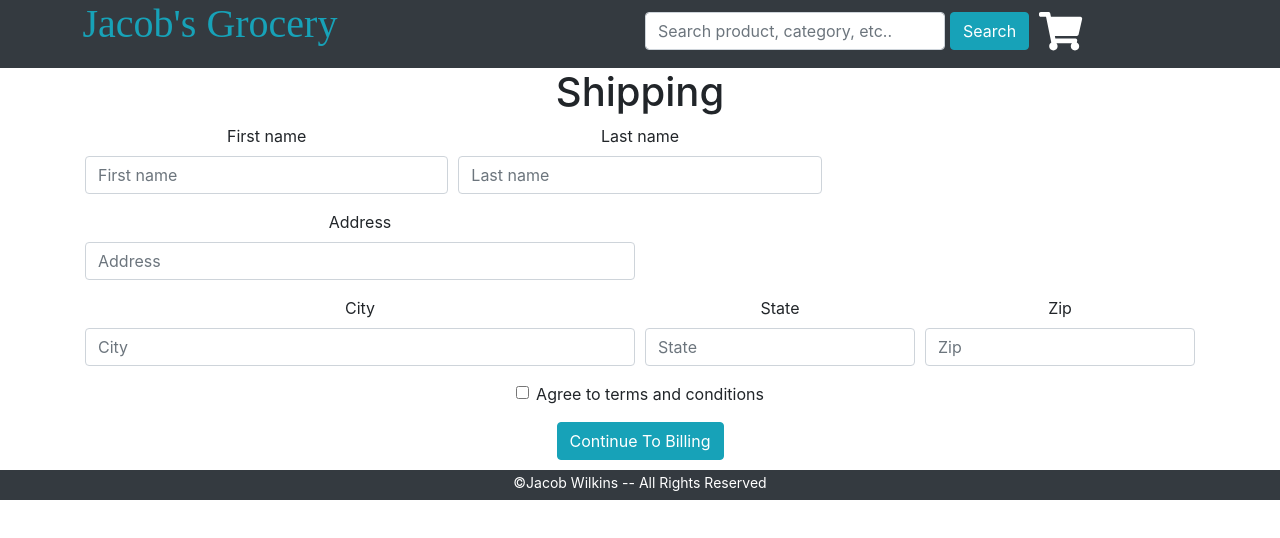
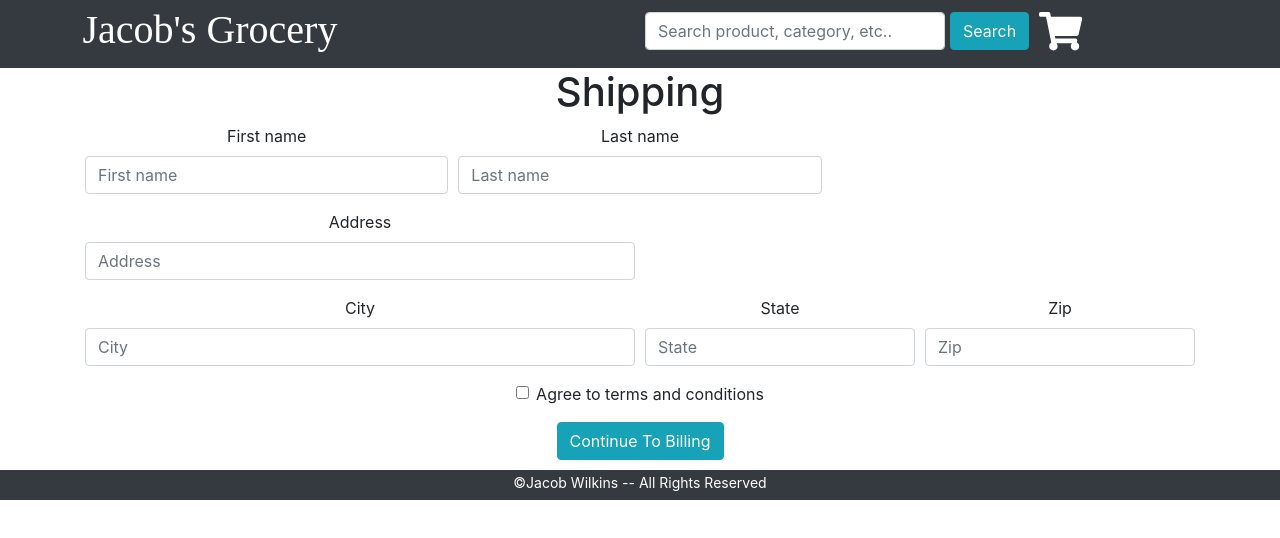
Before and after one commit to JacobAWilkins/capstone-1, a React (Create React App) app in the folder inv-man-sys/: page /shipping in a window 1280 px wide. Shown: the top 538 px of the page. Built offline with nearby package versions, Linux system fonts and the light colour scheme.

Commit message:
Added comments to various files and updated UPER

```diff
--- a/inv-man-sys/src/App.css
+++ b/inv-man-sys/src/App.css
@@ -13,6 +13,7 @@ footer {
   background-color: #343a40;
   color: white;
   margin-top: 10px;
+  margin-bottom: 0px;
 }
 
 ul {
--- a/inv-man-sys/src/App.js
+++ b/inv-man-sys/src/App.js
@@ -17,6 +17,7 @@ function App() {
   const [order, setOrder] = useState([]);
   const [cartTotal, setCartTotal] = useState();
 
+  // Controls whether a product is in the cart or not. Controlled by the in cart button
   function addToCart(id, newCartQuantity) {
     const update = products.map(product => {
       if (newCartQuantity > product.quantity) {
@@ -37,6 +38,7 @@ function App() {
     setDefaultProducts([...defaultUpdate]);
   }
 
+  // Keeps track of the current order to display on the order confirmation page
   function updateOrder(order, cartTotal) {
     setOrder(order);
     setCartTotal(cartTotal);
--- a/inv-man-sys/src/Components/NavBar.jsx
+++ b/inv-man-sys/src/Components/NavBar.jsx
@@ -5,8 +5,6 @@ import { faShoppingCart } from '@fortawesome/free-solid-svg-icons';
 import Form from 'react-bootstrap/Form';
 import Button from 'react-bootstrap/Button';
 import Col from 'react-bootstrap/Col';
-import InputGroup from 'react-bootstrap/InputGroup';
-import Container from 'react-bootstrap/esm/Container';
 
 function NavBar({ defaultProducts, setProducts }) {
     const [input, updateInput] = useState('');
@@ -17,6 +15,7 @@ function NavBar({ defaultProducts, setProducts }) {
         }
     }
 
+    // searches through the products to filter by multiple categories
     function search() {
         const filtered = defaultProducts.filter(product => {
             return product.name.toLowerCase().includes(input.toLowerCase()) ||
@@ -29,6 +28,7 @@ function NavBar({ defaultProducts, setProducts }) {
         setProducts(filtered);
     }
 
+    // resets the page to show all products
     function reset() {
         setProducts(defaultProducts);
     }
@@ -38,7 +38,7 @@ function NavBar({ defaultProducts, setProducts }) {
             <nav>
                 <Form.Row>
                     <Col md={4}>
-                        <Link className="title" onClick={reset} to='/'><h1>Jacob's Grocery</h1></Link>
+                        <Link className="title" onClick={reset} to='/'><h1 style={{ marginTop: 6 }}>Jacob's Grocery</h1></Link>
                     </Col>
                     <Form.Group as={Col} md={{ span: 3.5, offset: 2 }} style={{ marginTop: 12 }}>
                         <Form.Control
--- a/inv-man-sys/src/Components/Product.jsx
+++ b/inv-man-sys/src/Components/Product.jsx
@@ -6,6 +6,8 @@ import Card from 'react-bootstrap/Card';
 
 function Product({ id, name, price, cartQuantity, image, inCart, addToCart }) {
     const [newCartQuantity, setCartQuantity] = useState(cartQuantity);
+
+    // updates the cart quantity of the product
     function handleQuantityChange(e) {
         setCartQuantity(e.target.value);
     }
--- a/inv-man-sys/src/Views/Billing.jsx
+++ b/inv-man-sys/src/Views/Billing.jsx
@@ -8,8 +8,9 @@ import Container from 'react-bootstrap/Container';
 
 function Billing() {
   const history = useHistory();
+  const [validated, setValidated] = useState(false);
 
-  const [validated, setValidated] = useState(false);
+  // checks that the form is filled out accurately on submit
   const handleSubmit = (e) => {
     const form = e.currentTarget;
     if (form.checkValidity() === false) {
--- a/inv-man-sys/src/Views/Shipping.jsx
+++ b/inv-man-sys/src/Views/Shipping.jsx
@@ -7,8 +7,9 @@ import Container from 'react-bootstrap/Container';
 
 function Shipping() {
     const history = useHistory();
+    const [validated, setValidated] = useState(false);
 
-    const [validated, setValidated] = useState(false);
+    // checks that the form is filled out accurately on submit
     const handleSubmit = (e) => {
         const form = e.currentTarget;
         if (form.checkValidity() === false) {
--- a/inv-man-sys/src/Views/ShoppingCart.jsx
+++ b/inv-man-sys/src/Views/ShoppingCart.jsx
@@ -11,6 +11,7 @@ function ShoppingCart({ products, addToCart, updateOrder }) {
         cartTotal += (prod.price * prod.cartQuantity);
     })
 
+    // resets products and updates the order information on checkout
     function checkout() {
         let order = []
         filteredProducts.forEach((prod) => {
```
Also changed, not shown: 1 other file (tests, documents, lock files or other folders).
